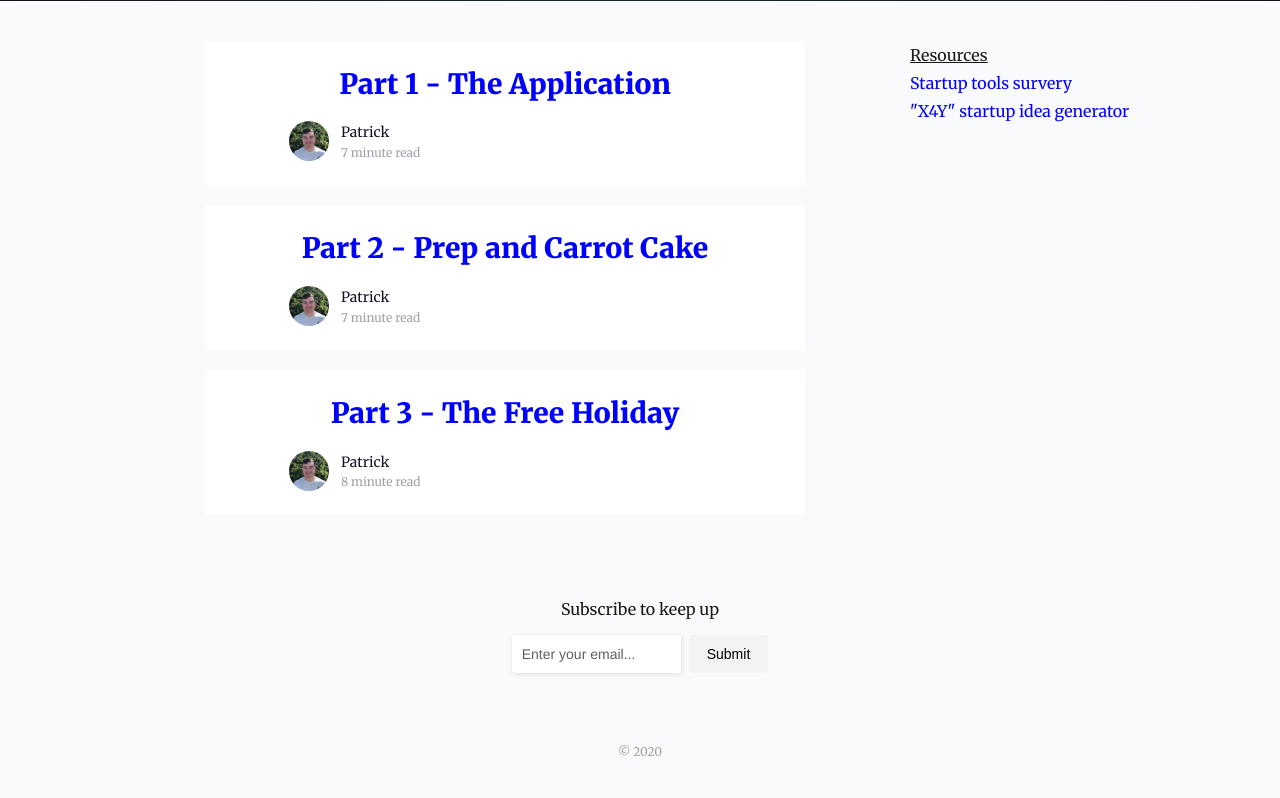
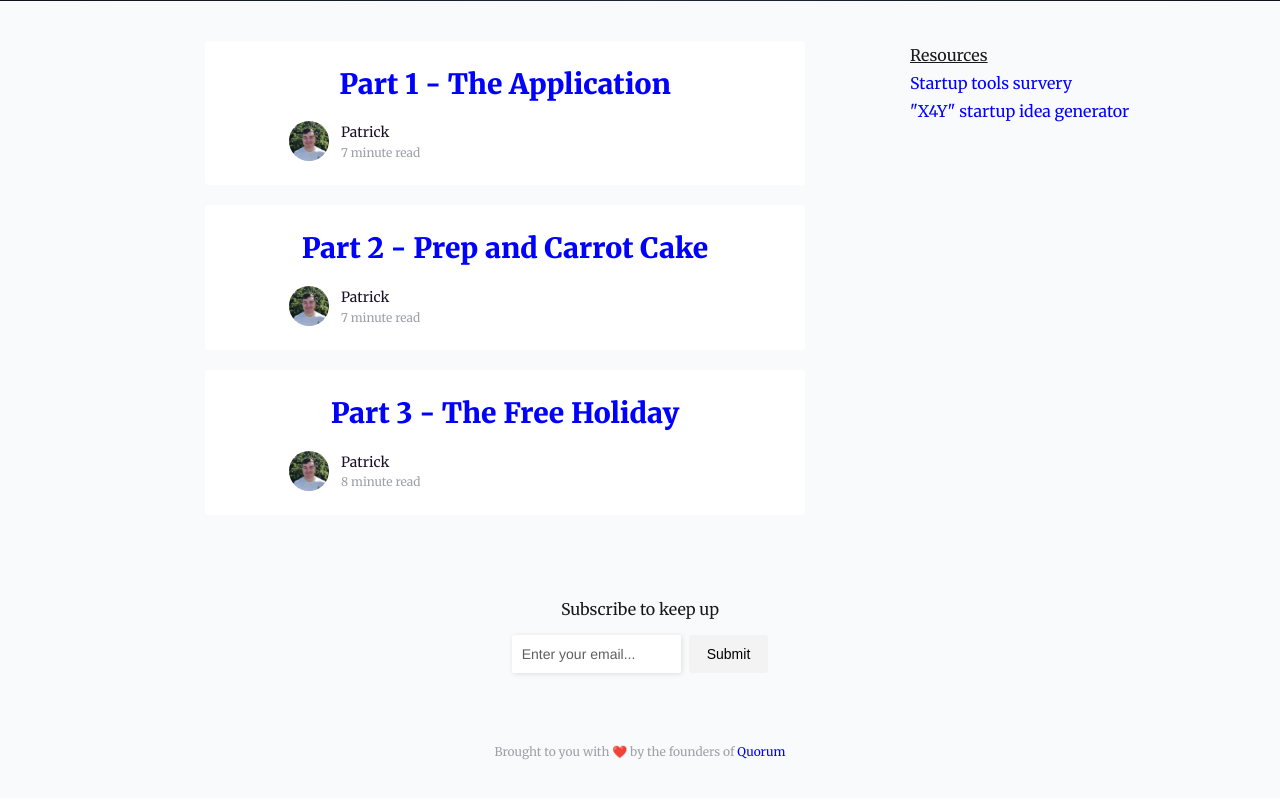
Before and after one commit to patjfin/no-market-need, a Gatsby site: page / in a window 1280 px wide. Shown: the part 521-1319 px from the top of the page. Built offline with nearby package versions, Linux system fonts and the light colour scheme; Gatsby itself is replaced by a stand-in of ours; some packages are replaced by stand-ins of ours.

Commit message:
link to Quorum

```diff
--- a/src/components/layout.js
+++ b/src/components/layout.js
@@ -134,7 +134,8 @@ class Layout extends React.Component {
               justifyContent: "center",
             }}
           >
-            © {new Date().getFullYear()}
+            Brought to you with ❤️ by the founders of&nbsp;
+            <a href="https://www.quorum.chat"> Quorum</a>
           </span>
         </footer>
       </div>
```
Also changed, not shown: 1 other file.
